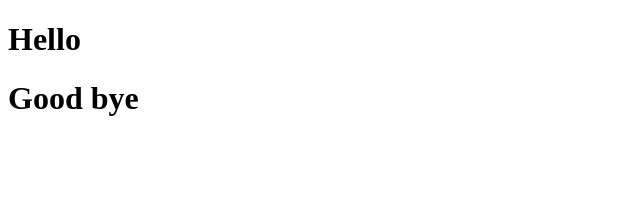
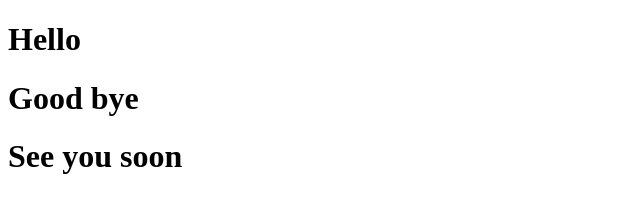
Before and after one commit to farzad0027/.git-project-one, a plain HTML site: page index.html in a window 1280 px wide. Shown: the whole page, without its empty margins (0-640 px from the left). Drawn offline with Linux system fonts and the light colour scheme.

Commit message:
seeyousoon added

```diff
--- a/index.html
+++ b/index.html
@@ -8,5 +8,6 @@
   <body>
     <h1>Hello</h1>
     <h1>Good bye</h1>
+    <h1>See you soon</h1>
   </body>
 </html>
```
